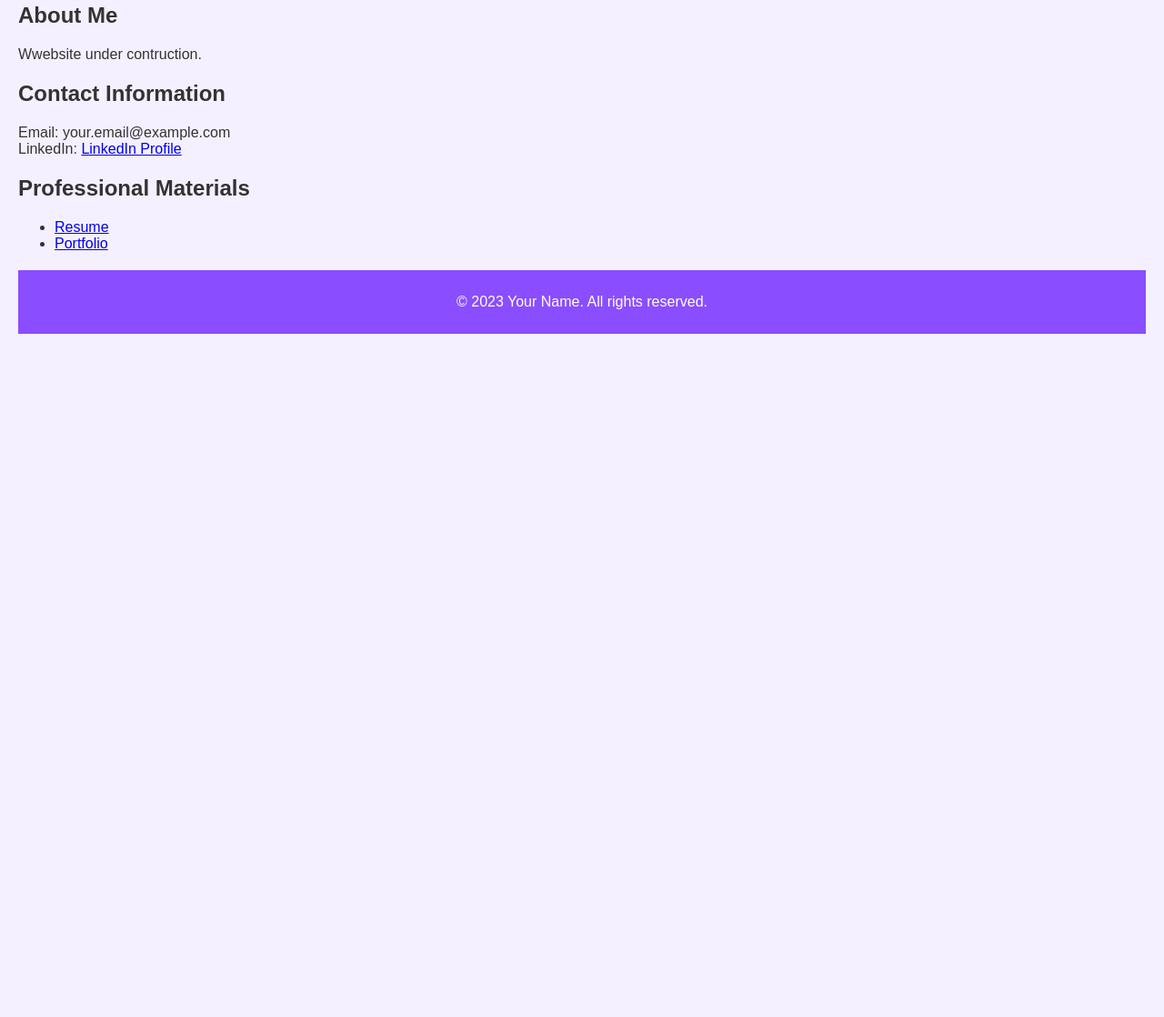
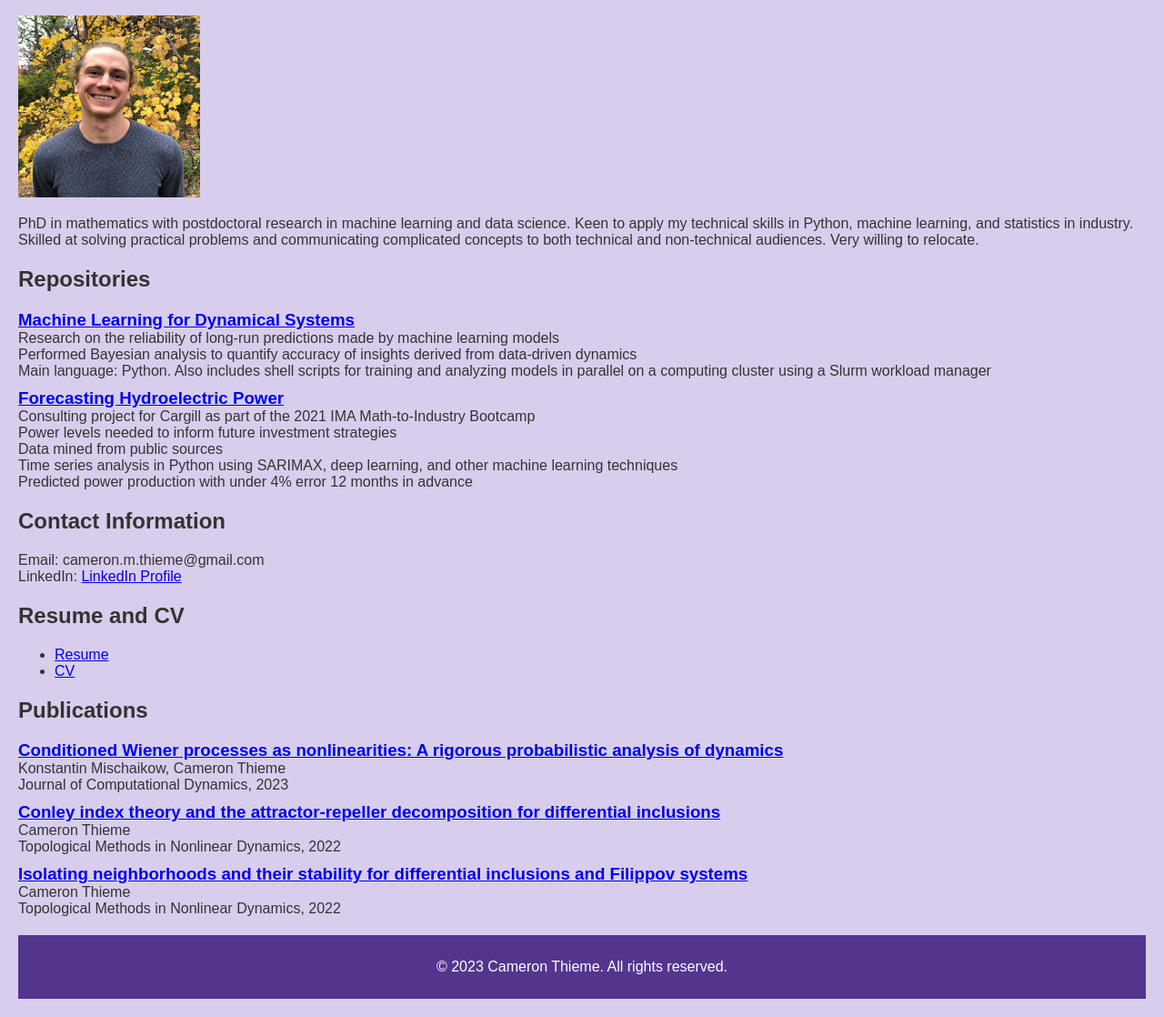
Before and after one commit to cameronthieme/cameronthieme.github.io, a plain HTML site: page index.html in a window 1280 px wide. Shown: the part 171-1289 px from the top of the page at 91% size. Before the commit the page ends 800 px from the top, so only its background shows below. Drawn offline with Linux system fonts and the light colour scheme.

Commit message:
Personalizing webpage

```diff
--- a/index.html
+++ b/index.html
@@ -9,14 +9,14 @@
         body {
             font-family: Arial, sans-serif;
             margin: 20px;
-            background-color: #f5f0ff; /* Light purple background */
+            background-color: #d8cdec; /* Light purple background */
             color: #333; /* Dark text color */
         }
 
         header {
             text-align: center;
             padding: 10px;
-            background-color: #8a4dff; /* Purple header background */
+            background-color: #54358e; /* Purple header background */
             color: #fff; /* White text color */
         }
 
@@ -32,8 +32,26 @@
             margin-top: 20px;
             text-align: center;
             padding: 10px;
-            background-color: #8a4dff; /* Purple footer background */
+            background-color: #54358e; /* Purple footer background */
             color: #fff; /* White text color for the footer */
+        }
+
+        .publication {
+            margin-bottom: 10px; /* Adjust the margin between publications */
+        }
+
+        .publication h3,
+        .publication p {
+            margin: 0; /* Remove margin for h3 and p within .publication */
+        }
+
+        .repository {
+            margin-bottom: 10px; /* Adjust the margin between repositories */
+        }
+
+        .repository h3,
+        .repository p {
+            margin: 0; /* Remove margin for h3 and p within .repository */
         }
     </style>
 </head>
@@ -42,31 +60,76 @@
 
     <header>
         <h1>Cameron Thieme</h1>
-        <p>Professional Homepage</p>
     </header>
 
     <section>
         <h2>About Me</h2>
-        <p>Wwebsite under contruction.</p>
+        <img src="professional_pic.jpg" alt="Your Name" style="width: 200px; height: 200px;">
+        <p>PhD in mathematics with postdoctoral research in machine learning and data science. Keen to apply my technical skills in Python, machine learning, and statistics in industry. Skilled at solving practical problems and communicating complicated concepts to both technical and non-technical audiences.  Very willing to relocate.  </p>
+    </section>
+
+    <section>
+        <h2>Repositories</h2>
+        <div class="repository">
+            <h3><a href="https://github.com/cameronthieme/LeslieProject" target="_blank">Machine Learning for Dynamical Systems </a></h3>
+            <p>Research on the reliability of long-run predictions made by machine learning models </p>
+            <p>Performed Bayesian analysis to quantify accuracy of insights derived from data-driven dynamics</p>
+            <p>Main language: Python.  Also includes shell scripts for training and analyzing models in parallel on a computing cluster using a Slurm workload manager</p>
+        </div>
+
+        <div class="repository">
+            <h3><a href="https://github.com/cameronthieme/IMAbootcamp2021" target="_blank">Forecasting Hydroelectric Power</a></h3>
+            <p>Consulting project for Cargill as part of the 2021 IMA Math-to-Industry Bootcamp</p>
+            <p>Power levels needed to inform future investment strategies</p>
+            <p>Data mined from public sources</p>
+            <p>Time series analysis in Python using SARIMAX, deep learning, and other machine learning techniques</p>
+            <p>Predicted power production with under 4% error 12 months in advance</p>
+        </div>
+
+        <!-- Add more repos as needed -->
     </section>
 
     <section>
         <h2>Contact Information</h2>
-        <p>Email: your.email@example.com<br>
-            LinkedIn: <a href="https://www.linkedin.com/in/yourusername" target="_blank">LinkedIn Profile</a></p>
+        <p>Email: cameron.m.thieme@gmail.com<br>
+            LinkedIn: <a href="https://www.linkedin.com/in/cameron-thieme/" target="_blank">LinkedIn Profile</a></p>
     </section>
 
     <section>
-        <h2>Professional Materials</h2>
+        <h2>Resume and CV</h2>
         <ul>
-            <li><a href="link-to-resume.pdf" target="_blank">Resume</a></li>
-            <li><a href="link-to-portfolio" target="_blank">Portfolio</a></li>
+            <li><a href="Resume_V26.pdf" target="_blank">Resume</a></li>
+            <li><a href="CV_23_V5.pdf" target="_blank">CV</a></li>
+            <!-- <li><a href="link-to-portfolio" target="_blank">Portfolio</a></li> -->
             <!-- Add more links as needed -->
         </ul>
     </section>
 
+    <section>
+        <h2>Publications</h2>
+        <div class="publication">
+            <h3><a href="https://www.aimsciences.org/article/doi/10.3934/jcd.2023004" target="_blank">Conditioned Wiener processes as nonlinearities: A rigorous probabilistic analysis of dynamics </a></h3>
+            <p>Konstantin Mischaikow, Cameron Thieme</p>
+            <p>Journal of Computational Dynamics, 2023</p>
+        </div>
+
+        <div class="publication">
+            <h3><a href="https://projecteuclid.org/journals/topological-methods-in-nonlinear-analysis/volume-59/issue-1/Conley-index-theory-and-the-attractor-repeller-decomposition-for-differential/10.12775/TMNA.2021.018.short" target="_blank">Conley index theory and the attractor-repeller decomposition for differential inclusions </a></h3>
+            <p>Cameron Thieme</p>
+            <p>Topological Methods in Nonlinear Dynamics, 2022</p>
+        </div>
+
+        <div class="publication">
+            <h3><a href="https://projecteuclid.org/journals/topological-methods-in-nonlinear-analysis/volume-59/issue-1/Isolating-neighborhoods-and-their-stability-for-differential-inclusions-and-Filippov/10.12775/TMNA.2021.014.short" target="_blank">Isolating neighborhoods and their stability for differential inclusions and Filippov systems </a></h3>
+            <p>Cameron Thieme</p>
+            <p>Topological Methods in Nonlinear Dynamics, 2022</p>
+        </div>
+
+        <!-- Add more publications as needed -->
+    </section>
+
     <footer>
-        <p>&copy; 2023 Your Name. All rights reserved.</p>
+        <p>&copy; 2023 Cameron Thieme. All rights reserved.</p>
     </footer>
 
 </body>
```
Also changed, not shown: professional_pic.jpg (added), 3 other files.
